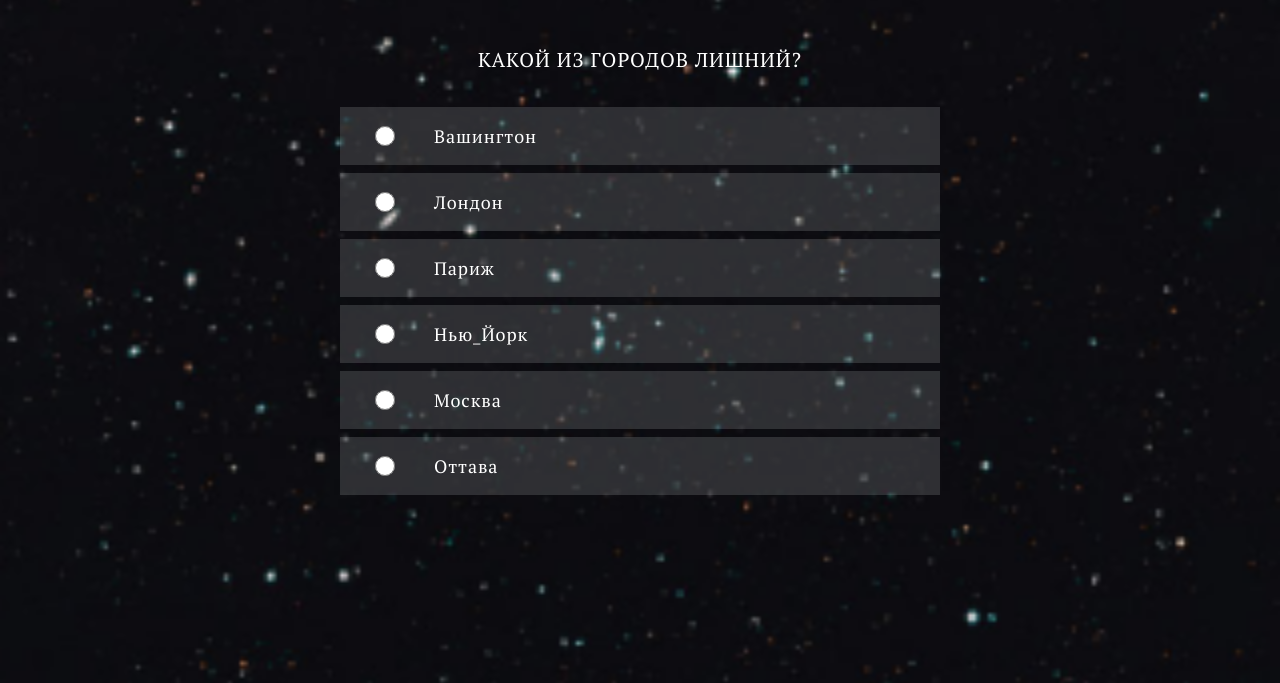
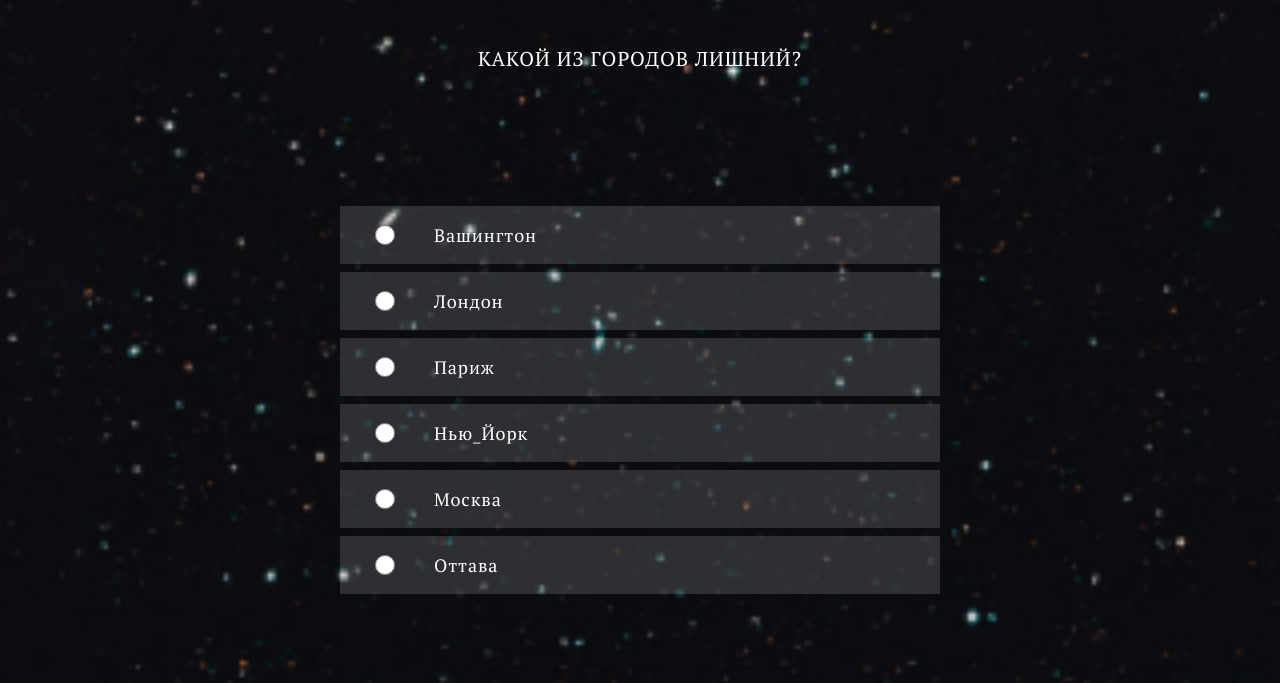
Before and after one commit to Tinliin/IQTest, a website: page src/pages/cities.html in a window 1280 px wide. Shown: the part 77-760 px from the top of the page. Drawn offline with Linux system fonts and the light colour scheme.

Commit message:
steel fixing

```diff
--- a/src/pages/cities.html
+++ b/src/pages/cities.html
@@ -13,7 +13,7 @@
     <link rel="stylesheet" href="../../dist/css/styles.min.css" />
     <title>IQTest</title>
   </head>
-  <body>
+  <body class="questions_wrapper">
     <header>
       <a class="menu_btn" href="#">
         <span></span>
@@ -31,7 +31,7 @@
         <li class="menu_item"><a class="menu_link" href="./index.html">пройти тест</a></li>
       </ul>
     </header>
-    <main>
+    <main class="questiond_main">
       <section class="survey">
         <div class="progress_bar">
           <div class="progress" style="width: 53.9%"></div>
--- a/src/scss/sex.scss
+++ b/src/scss/sex.scss
@@ -1,4 +1,4 @@
-.questions_container {
+.questions_wrapper {
   height: 100dvh;
 }
 
@@ -12,6 +12,9 @@
   height: 100%;
 }
 
+.questiond_main {
+  height: 100%;
+}
 h2 {
   display: flex;
   align-items: center;
```
Also changed, not shown: src/pages/age.html (+2 -2 lines), src/pages/colors1.html (+2 -2 lines), src/pages/colors2.html (+2 -2 lines), src/pages/extra.html (+2 -2 lines), src/pages/geometry.html (+2 -2 lines), src/pages/important.html (+2 -2 lines), src/pages/ready.html (+2 -2 lines), src/pages/sequence.html (+2 -2 lines), src/pages/sex.html (+2 -2 lines), src/pages/spiner.html (+2 -2 lines), src/pages/star1.html (+2 -2 lines), src/pages/stick_figure.html (+2 -2 lines), dist/css/styles.min.css.
